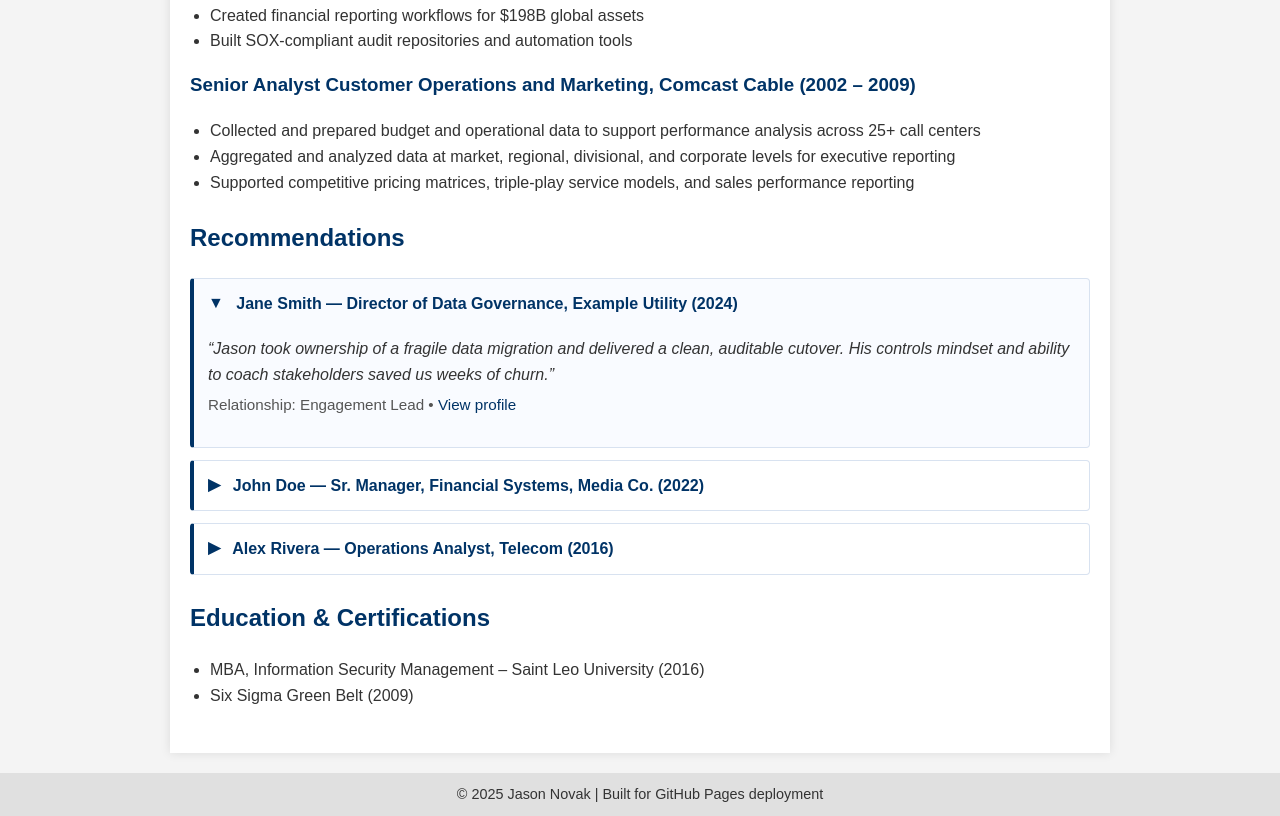
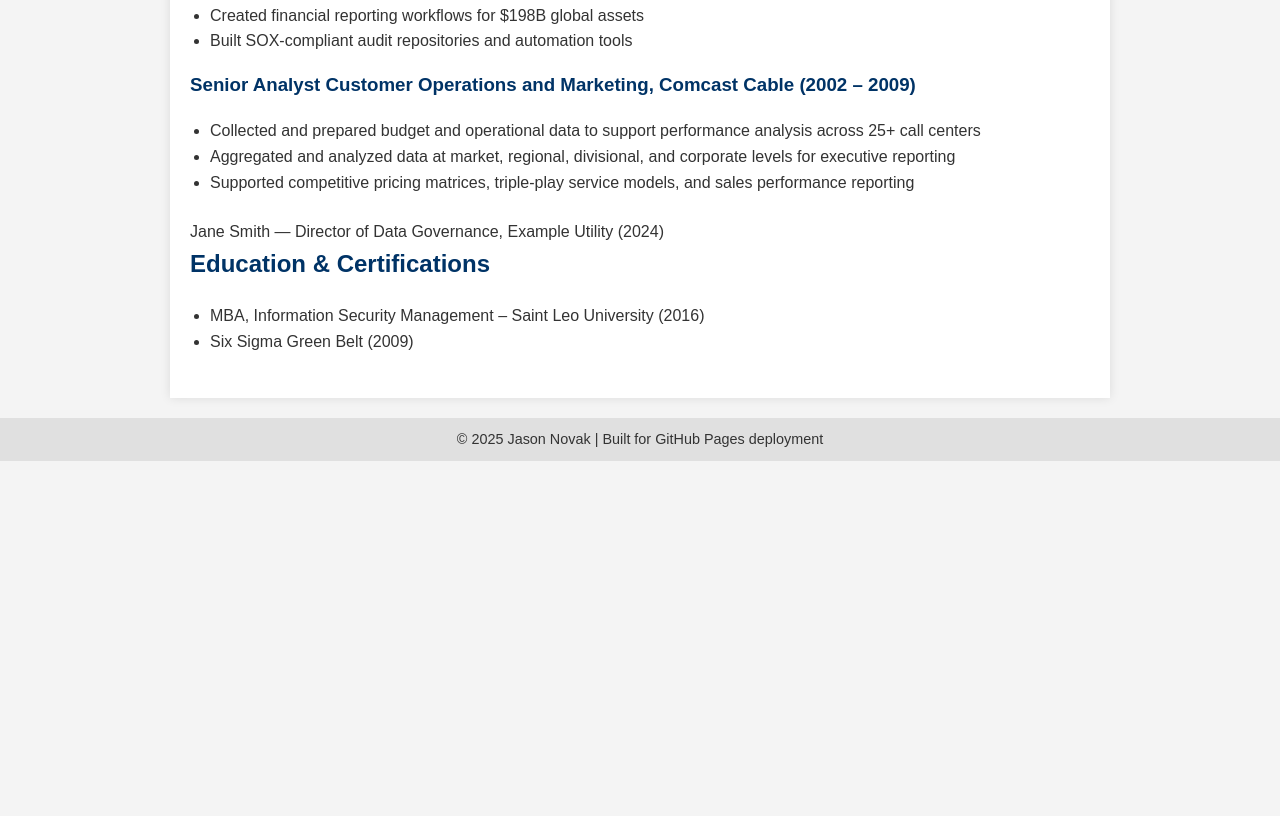
Before and after one commit to altitudehouseconsulting/about, a plain HTML site: page index.html in a window 1280 px wide. Shown: the part 1336-2152 px from the top of the page. After the commit the page ends 1797 px from the top, so only its background shows below. Drawn offline with Linux system fonts and the light colour scheme.

Commit message:
Update index.html

```diff
--- a/index.html
+++ b/index.html
@@ -188,13 +188,16 @@
          - Duplicate a <details class="rec"> block for each testimonial.
          - Optional: add target="_blank" LinkedIn URLs.
          =========================== -->
+<!--
     <section class="section" id="recommendations">
       <h2>Recommendations</h2>
 
       <!-- EXAMPLE 1 (open by default) -->
-      <details class="rec" open>
+ <!--
+    <details class="rec" open>
         <summary><!-- Summary shows at a glance -->
           Jane Smith — Director of Data Governance, Example Utility (2024)
+<!--
         </summary>
         <div class="rec-body">
           <blockquote>
@@ -204,13 +207,14 @@
           <p class="rec-meta">
             Relationship: Engagement Lead •
             <!-- TODO: Replace with your actual link or remove the anchor entirely -->
-            <a href="https://www.linkedin.com/" target="_blank" rel="noopener">View profile</a>
+
+<!--       <a href="https://www.linkedin.com/" target="_blank" rel="noopener">View profile</a>
           </p>
         </div>
       </details>
 
       <!-- EXAMPLE 2 -->
-      <details class="rec">
+<!--      <details class="rec">
         <summary>
           John Doe — Sr. Manager, Financial Systems, Media Co. (2022)
         </summary>
@@ -224,7 +228,7 @@
       </details>
 
       <!-- EXAMPLE 3 -->
-      <details class="rec">
+<!--      <details class="rec">
         <summary>
           Alex Rivera — Operations Analyst, Telecom (2016)
         </summary>
@@ -243,8 +247,8 @@
         3) Paste the quote into <blockquote>.
         4) Adjust the Relationship and link as needed.
       -->
-    </section>
-
+ <!--   </section>
+-->
     <section class="section">
       <h2>Education & Certifications</h2>
       <ul>
```
